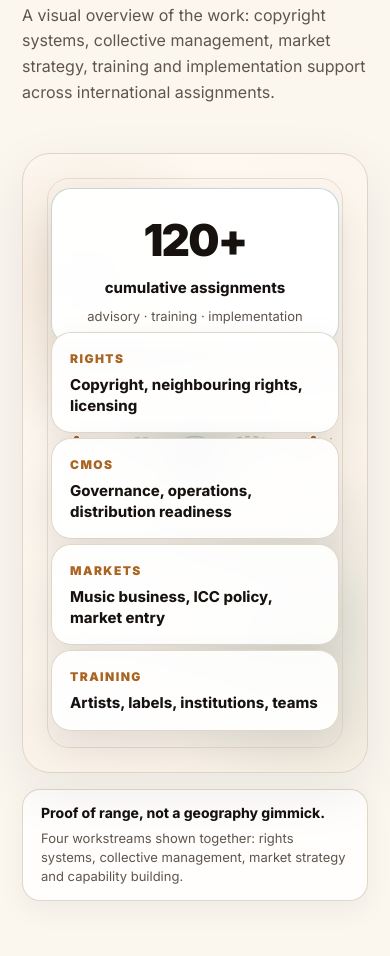
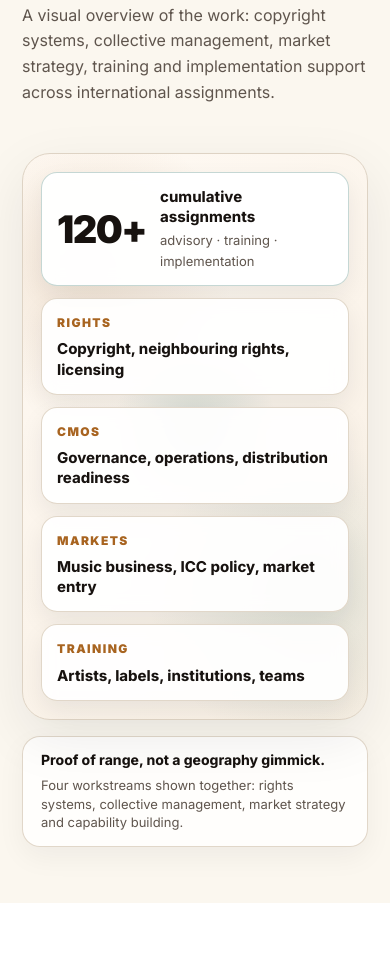
Before and after one commit to hermespromox/rightnote, a website: page index.html in a window 390 px wide. Shown: the part 2328-3284 px from the top of the page. Drawn offline with nearby package versions, Linux system fonts and the light colour scheme.

Commit message:
Fix mobile footprint layout

```diff
--- a/assets/style.css
+++ b/assets/style.css
@@ -1128,13 +1128,50 @@ details[open] summary::after {
 
   .footprint-note { align-items: flex-start; flex-direction: column; gap: 6px; }
   .footprint-note span { text-align: left; }
-  .footprint-visual { min-height: 620px; }
-  .orbit-card { width: calc(100% - 56px); left: 28px !important; right: auto !important; transform: none; }
-  .orbit-card-main { top: 34px; }
-  .orbit-card-a { top: 178px; }
-  .orbit-card-b { top: 284px; }
-  .orbit-card-c { top: 390px; bottom: auto; }
-  .orbit-card-d { top: 496px; bottom: auto; }
+
+  .footprint-visual {
+    min-height: 0;
+    padding: 18px;
+    display: grid;
+    gap: 12px;
+    overflow: visible;
+  }
+
+  .footprint-visual::before,
+  .footprint-visual svg { display: none; }
+
+  .orbit-card,
+  .orbit-card-main,
+  .orbit-card-a,
+  .orbit-card-b,
+  .orbit-card-c,
+  .orbit-card-d {
+    position: static;
+    transform: none;
+    width: auto;
+    text-align: left;
+  }
+
+  .orbit-card {
+    padding: 14px 15px;
+    border-radius: 16px;
+    box-shadow: 0 10px 24px rgba(16,24,40,.07);
+  }
+
+  .orbit-card-main {
+    display: grid;
+    grid-template-columns: auto 1fr;
+    column-gap: 14px;
+    align-items: center;
+  }
+
+  .orbit-card-main span {
+    grid-row: span 2;
+    font-size: 38px;
+    margin: 0;
+  }
+
+  .orbit-card-main em { margin-top: 2px; }
 
   .step { flex-direction: column; gap: 12px; }
 }
```
